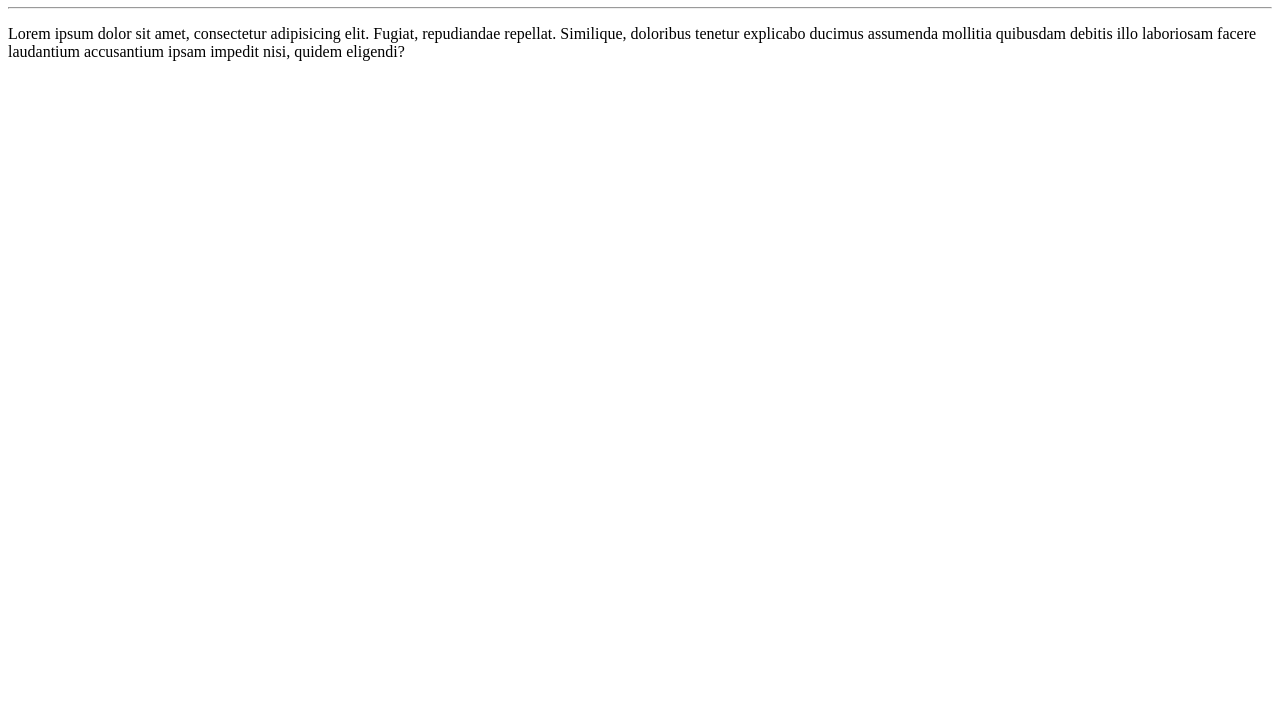
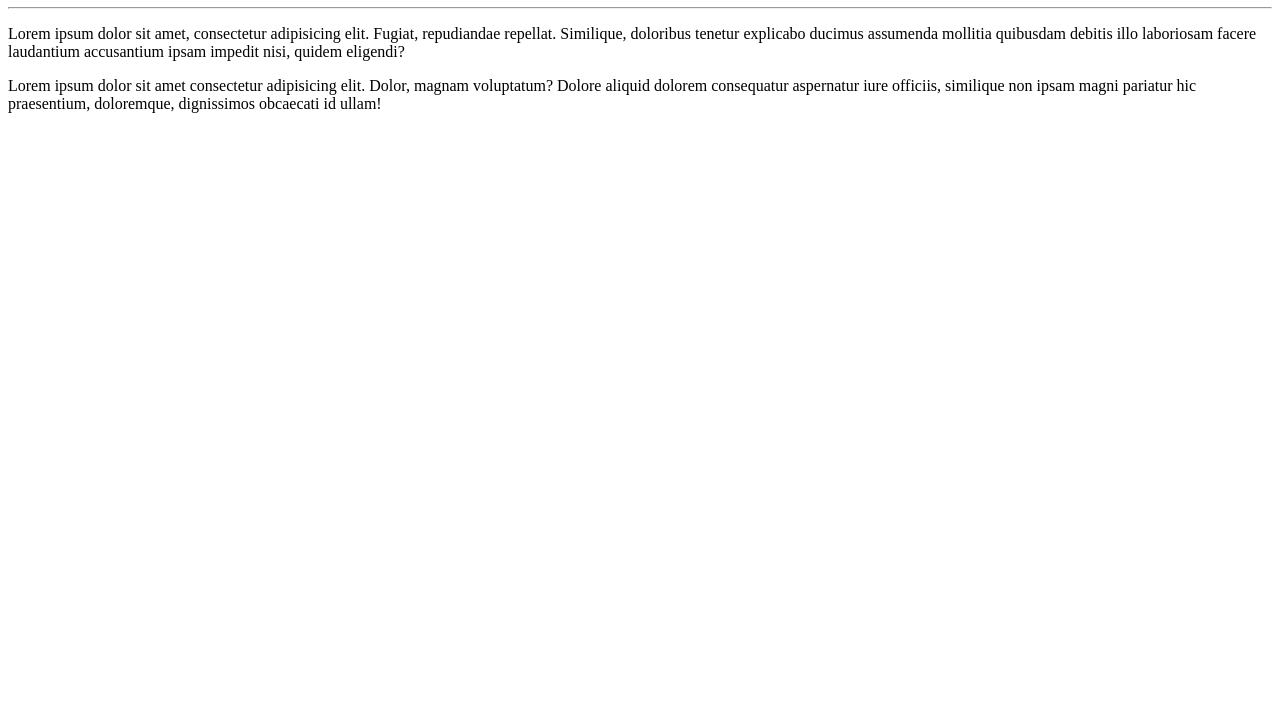
Before and after one commit to EddyBrait/Ola-Mundo, a plain HTML site: page site.exemplo/index.html in a window 1280 px wide. Shown: the part 73-800 px from the top of the page. Drawn offline with Linux system fonts and the light colour scheme.

Commit message:
Adicionei um paragrafo

```diff
--- a/site.exemplo/index.html
+++ b/site.exemplo/index.html
@@ -10,6 +10,7 @@
     <h1>Olá, Mundo!</h1>
     <hr>
     <p>Lorem ipsum dolor sit amet, consectetur adipisicing elit. Fugiat, repudiandae repellat. Similique, doloribus tenetur explicabo ducimus assumenda mollitia quibusdam debitis illo laboriosam facere laudantium accusantium ipsam impedit nisi, quidem eligendi?</p>
+    <p>Lorem ipsum dolor sit amet consectetur adipisicing elit. Dolor, magnam voluptatum? Dolore aliquid dolorem consequatur aspernatur iure officiis, similique non ipsam magni pariatur hic praesentium, doloremque, dignissimos obcaecati id ullam!</p>
 
 
 
```
